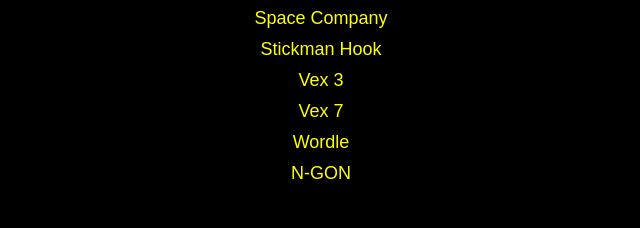
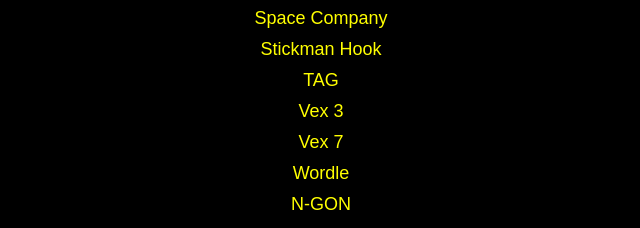
Before and after one commit to TravMars/13118195.github.io, a plain HTML site: page index.html in a window 1280 px wide. Shown: the part 768-996 px from the top of the page, 319-959 px from the left. Before the commit the page ends 968 px from the top, so only its background shows below. Drawn offline with Linux system fonts and the light colour scheme.

Commit message:
Update index.html

```diff
--- a/index.html
+++ b/index.html
@@ -85,6 +85,7 @@
         <li><a href="SnowRider3d.htm">Snow Rider 3D</a></li>
         <li><a href="SpaceCompany.htm">Space Company</a></li>
         <li><a href="StickmanHook.htm">Stickman Hook</a></li>
+        <li><a href="Tag.htm">TAG</a></li>
         <li><a href="Vex3.htm">Vex 3</a></li>
         <li><a href="Vex7.htm">Vex 7</a></li>
         <li><a href="Wordle.htm">Wordle</a></li>
```
